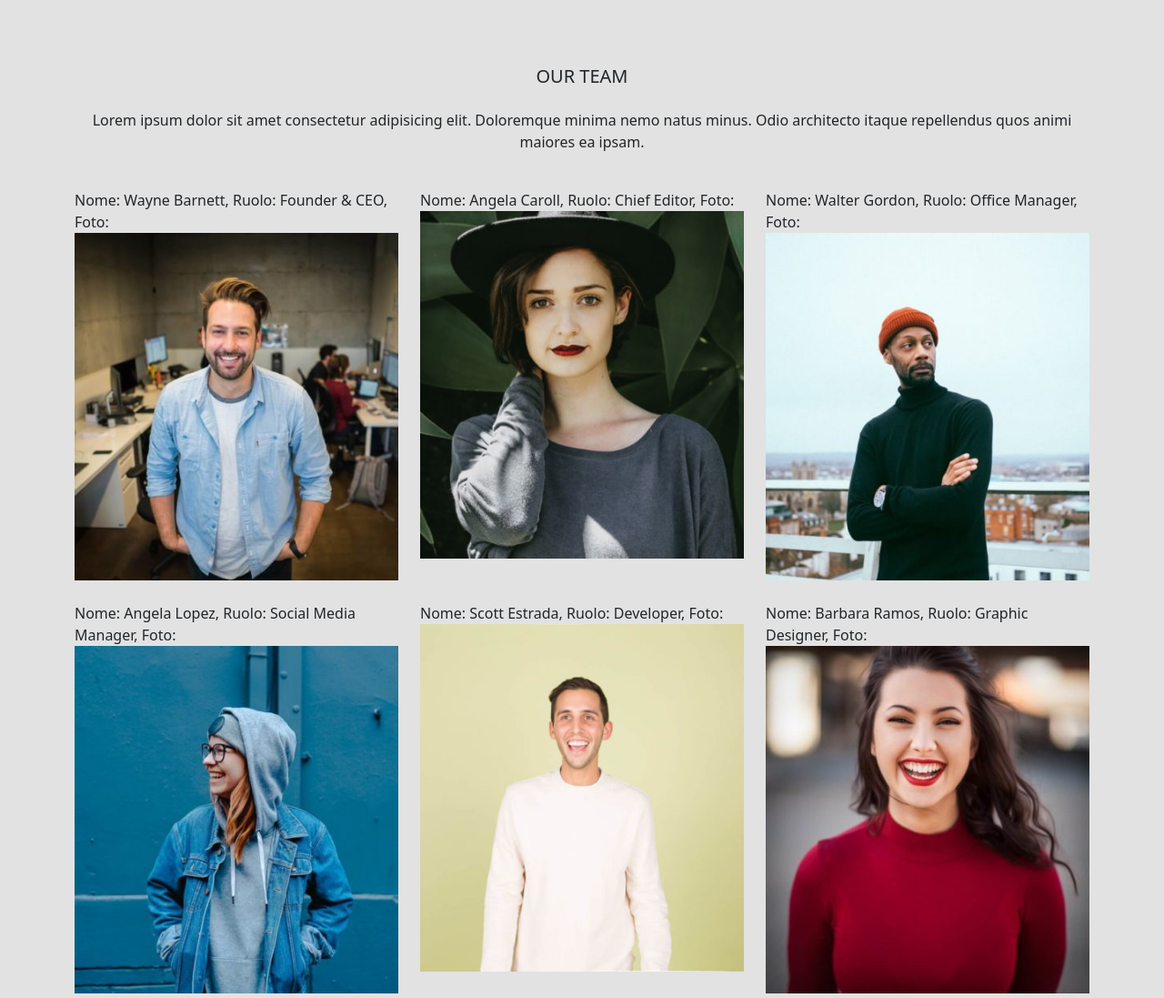
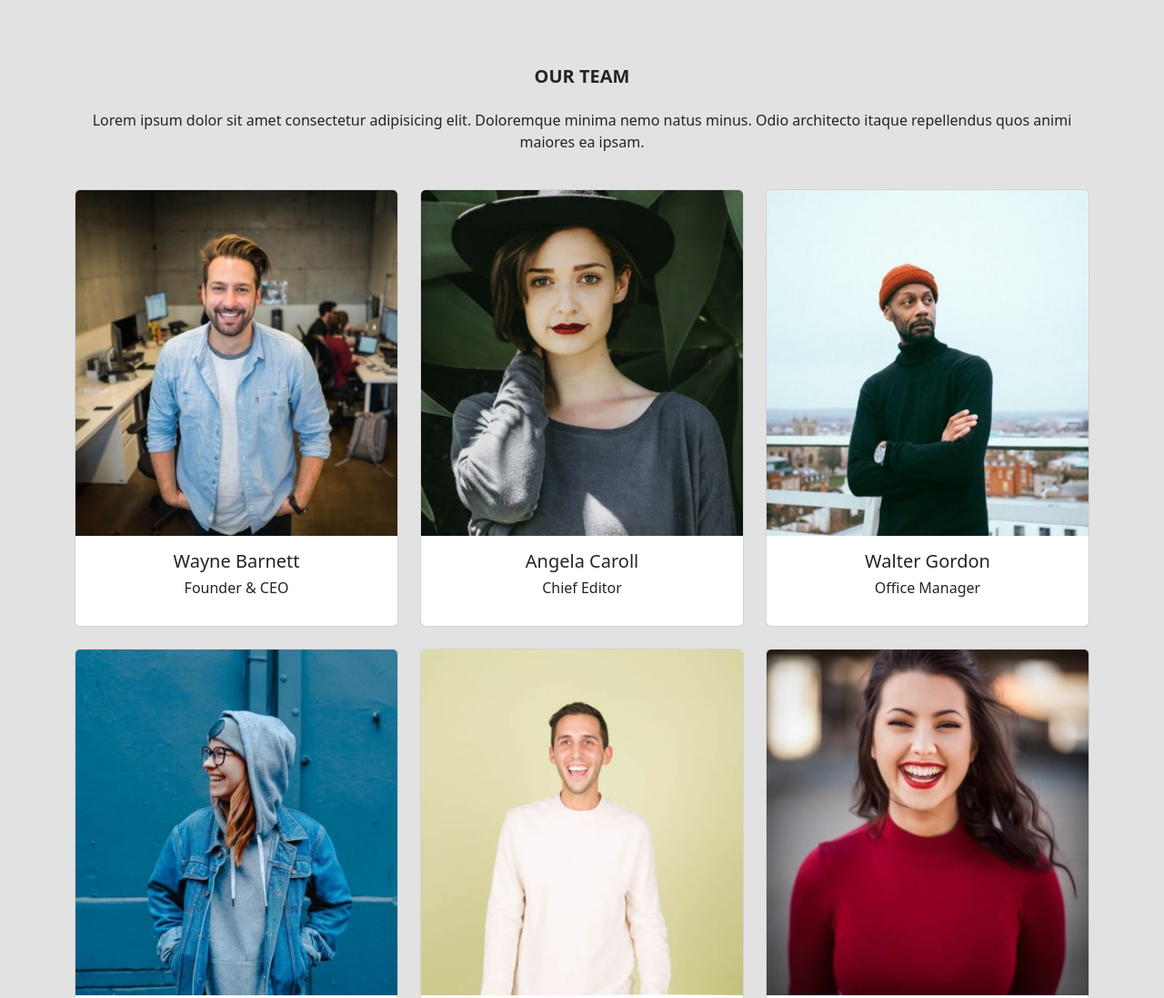
Before and after one commit to MarinaLasorsa/js-our-team, a plain HTML site: page index.html in a window 1280 px wide. Shown: the top 1097 px of the page at 91% size. Drawn offline with nearby package versions, Linux system fonts and the light colour scheme.

Commit message:
ADD: changed inner HTML of member div element into a card showing each member's photo and info

```diff
--- a/CSS/style.css
+++ b/CSS/style.css
@@ -3,7 +3,3 @@
 main {
     background-color: rgb(226, 226, 226);
 }
-
-img {
-    max-width: 100%;
-}
--- a/JS/app.js
+++ b/JS/app.js
@@ -54,10 +54,10 @@ Stampare su console, per ogni membro del team, le informazioni di nome, ruolo e
 for (let i = 0; i < team.length; i++) {
     const currentMember = team[i];
     //console.log(currentMember);
-    const memberInfo = `
-    Nome: ${currentMember.name},
-    Ruolo: ${currentMember.role},
-    Foto: <img src="./img/${currentMember.photo}">`;
+    //const memberInfo = `
+    //Nome: ${currentMember.name},
+    //Ruolo: ${currentMember.role},
+    //Foto: <img src="./img/${currentMember.photo}">`;
     //console.log(memberInfo);
 
     /*ESERCIZIO:
@@ -68,7 +68,14 @@ for (let i = 0; i < team.length; i++) {
     divMemberElement.classList.add("col");
 
     //inserire in elemento con innerHTML la variabile memberInfo
-    divMemberElement.innerHTML = `${memberInfo}`;
+    divMemberElement.innerHTML = `
+        <div class="card text-center">
+            <img src="./img/${currentMember.photo}" class="card-img-top">
+            <div class="card-body">
+                <h5 class="card-title">${currentMember.name}</h5>
+                <h6 class="card-text">${currentMember.role}</p>
+            </div>
+        </div> `;
     //console.log di elemento div
     console.log(divMemberElement);
 
--- a/index.html
+++ b/index.html
@@ -10,17 +10,17 @@
 <body>
     <main class="py-5">
         <div class="container text-center py-4">
-            <h1 class="fs-5 mb-4">OUR TEAM</h1>
+            <h1 class="fs-5 fw-bold mb-4">OUR TEAM</h1>
             <p>Lorem ipsum dolor sit amet consectetur adipisicing elit. Doloremque minima nemo natus minus. Odio architecto itaque repellendus quos animi maiores ea ipsam.</p>
         </div>
         <div class="container">
             <div class="row row-cols-3 row-gap-4">
                 <!--<div class="col">
-                    <div class="card" style="width: 18rem;">
-                        <img src="./img/" class="card-img-top" alt="...">
+                    <div class="card">
+                        <img src="./img/${currentMember.photo}" class="card-img-top">
                         <div class="card-body">
-                          <h5 class="card-title">nome</h5>
-                          <h6 class="card-text">ruolo</p>
+                          <h5 class="card-title">${currentMember.name}</h5>
+                          <h6 class="card-text">${currentMember.role}</p>
                         </div>
                     </div>
                 </div>-->
```
